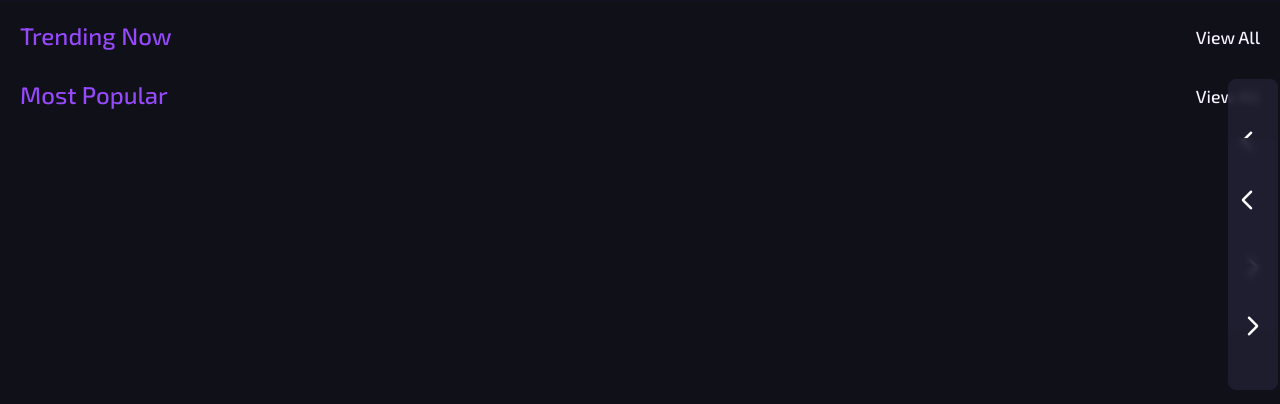
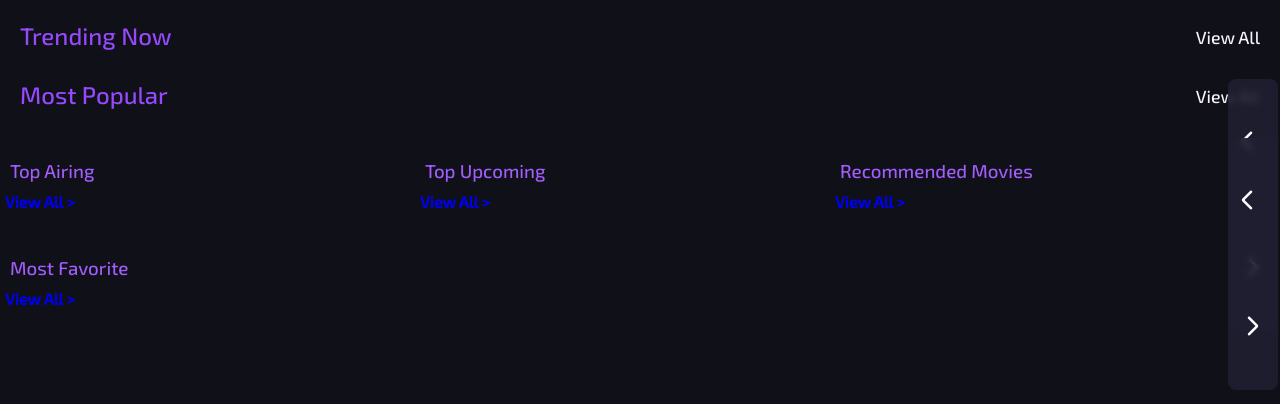
Before and after one commit to codewithap/skypiea, a Flask app: page / in a window 1280 px wide. Shown: the part 458-862 px from the top of the page. Run offline with Flask 3, Linux system fonts and the light colour scheme.

Commit message:
Add files via upload

```diff
--- a/static/css/index.css
+++ b/static/css/index.css
@@ -329,7 +329,7 @@ text-overflow: ellipsis;
   display: flex;
   overflow: visible auto;
   padding: 15px 10px;
-  transition: 100ms;
+  transition: 200ms ease-in;
   /* width: 1960px; */
 }
 
@@ -383,3 +383,68 @@ text-overflow: ellipsis;
   }
 
 }
+
+
+
+
+
+
+#anime-featured{
+  display: grid;
+  grid-template-columns: repeat(auto-fit, 400px);
+  justify-items: center;
+  grid-gap: 15px;
+  margin: auto;
+}
+
+#anime-featured .animes{
+  width: 100%;
+  margin: 10px;
+}
+
+#anime-featured .animes a{
+  padding: 10px 5px;
+  font-weight: 900;
+}
+
+#anime-featured .animes h3{
+  color: #a25dfd;
+  margin: 10px ;
+
+}
+
+.featured-anime-card{
+  display: flex;
+  color: #fff;
+  border-bottom: 0.5px solid #555555ae;
+  padding: 10px;
+}
+
+.featured-anime-card .details{
+  display: flex;
+  flex-direction: column;
+  padding: 10px;
+}
+
+.featured-anime-card_otherInfo{
+  display: flex;
+}
+
+.featured-anime-card img{
+  width: 60px;
+  height: 80px;
+  border-radius: 8px;
+}
+
+.featured-anime-card_otherInfo span{
+  margin: 5px;
+}
+
+.featured-anime-card_otherInfo .ep_no{
+  background-color: #41ff34db;
+  color: #000;
+  font-weight: bold;
+  width: 1px 4px;
+  border-radius: 5px;
+  padding: 0 5px;
+}
--- a/static/js/index.js
+++ b/static/js/index.js
@@ -1,20 +1,3 @@
-////////////////////////////////////
-/*
-
-fetch('url')
-  .then(response => {
-    return response.json();
-  }).then(data => {
-    console.log(data);
-  }).catch(error => {
-    console.error(error)
-  });
-
-*/
-///////////////////////////////////////
-
-
-
 
 // navbar openClose
 let closeBtn = document.querySelector(".close_menu button");
@@ -194,3 +177,157 @@ function prevPopular(){
   popularScrollCount -= 1;
   popularCards.style.transform = `translateX(-${196*popularScrollCount}px)`;
 }
+
+
+
+let airing = document.querySelector(".airing .content");
+fetch('https://aniapi-eight.vercel.app/api/topAnimes?type=airing&page=1')
+  .then(response => {
+    return response.json();
+  }).then(data => {
+    let list = data['items'];
+    console.log(list)
+    for (let i = 0; i < 9; i++) {
+
+    let imgUrl = list[i]["imgs"]["small"];
+    let title = list[i]["title"];
+    let type = list[i]["otherInfo"].split("\n")[0].split("(")[0];
+    let epNo = list[i]["otherInfo"].split("\n")[0].split("(")[1].replace(")","");
+    let score = list[i]["score"];
+    airing.innerHTML += `
+    <div class="featured-anime-card">
+    <img src="${imgUrl}" alt="One Piece">
+    <div class="details">
+        <strong class="featured-anime-card_name">
+            ${title}
+        </strong>
+        <div class="featured-anime-card_otherInfo">
+            <span class="ep_no fx fx-center">
+                <svg xmlns="http://www.w3.org/2000/svg" height="24" viewBox="0 -960 960 960" width="24"><path d="m160-800 65 130q7 14 20 22t28 8q30 0 46-25.5t2-52.5l-41-82h80l65 130q7 14 20 22t28 8q30 0 46-25.5t2-52.5l-41-82h80l65 130q7 14 20 22t28 8q30 0 46-25.5t2-52.5l-41-82h120q33 0 56.5 23.5T880-720v480q0 33-23.5 56.5T800-160H160q-33 0-56.5-23.5T80-240v-480q0-33 23.5-56.5T160-800Z"/></svg> ${epNo}</span>
+            <span class="dot"><svg style="fill: #fff;" xmlns="http://www.w3.org/2000/svg" height="10" viewBox="0 -960 960 960" width="10"><path d="M480-200q-117 0-198.5-81.5T200-480q0-117 81.5-198.5T480-760q117 0 198.5 81.5T760-480q0 117-81.5 198.5T480-200Z"/></svg></span>
+                <span class="rating fx fx-center"><svg style="fill: #FFD700 " xmlns="http://www.w3.org/2000/svg" height="24" viewBox="0 -960 960 960" width="24"><path d="M480-269 314-169q-11 7-23 6t-21-8q-9-7-14-17.5t-2-23.5l44-189-147-127q-10-9-12.5-20.5T140-571q4-11 12-18t22-9l194-17 75-178q5-12 15.5-18t21.5-6q11 0 21.5 6t15.5 18l75 178 194 17q14 2 22 9t12 18q4 11 1.5 22.5T809-528L662-401l44 189q3 13-2 23.5T690-171q-9 7-21 8t-23-6L480-269Z"/></svg> ${score}</span>
+            <span class="dot">
+                <svg style="fill: #fff;" xmlns="http://www.w3.org/2000/svg" height="10" viewBox="0 -960 960 960" width="10"><path d="M480-200q-117 0-198.5-81.5T200-480q0-117 81.5-198.5T480-760q117 0 198.5 81.5T760-480q0 117-81.5 198.5T480-200Z"/></svg></span>
+            <span class="type">${type}</span>
+        </div>
+    </div>
+</div>
+    `;
+    }
+  }).catch(error => {
+    console.error(error)
+  });
+
+let upcoming = document.querySelector(".upcoming .content");
+fetch('https://aniapi-eight.vercel.app/api/topAnimes?type=upcoming&page=1')
+  .then(response => {
+    return response.json();
+  }).then(data => {
+    let list = data['items'];
+    console.log(list)
+    for (let i = 0; i < 9; i++) {
+
+    let imgUrl = list[i]["imgs"]["small"];
+    let title = list[i]["title"];
+    let type = list[i]["otherInfo"].split("\n")[0].split("(")[0];
+    let epNo = list[i]["otherInfo"].split("\n")[0].split("(")[1].replace(")","");
+    let score = list[i]["score"];
+    upcoming.innerHTML += `
+    <div class="featured-anime-card">
+    <img src="${imgUrl}" alt="One Piece">
+    <div class="details">
+        <strong class="featured-anime-card_name">
+            ${title}
+        </strong>
+        <div class="featured-anime-card_otherInfo">
+            <span class="ep_no fx fx-center">
+                <svg xmlns="http://www.w3.org/2000/svg" height="24" viewBox="0 -960 960 960" width="24"><path d="m160-800 65 130q7 14 20 22t28 8q30 0 46-25.5t2-52.5l-41-82h80l65 130q7 14 20 22t28 8q30 0 46-25.5t2-52.5l-41-82h80l65 130q7 14 20 22t28 8q30 0 46-25.5t2-52.5l-41-82h120q33 0 56.5 23.5T880-720v480q0 33-23.5 56.5T800-160H160q-33 0-56.5-23.5T80-240v-480q0-33 23.5-56.5T160-800Z"/></svg> ${epNo}</span>
+            <span class="dot"><svg style="fill: #fff;" xmlns="http://www.w3.org/2000/svg" height="10" viewBox="0 -960 960 960" width="10"><path d="M480-200q-117 0-198.5-81.5T200-480q0-117 81.5-198.5T480-760q117 0 198.5 81.5T760-480q0 117-81.5 198.5T480-200Z"/></svg></span>
+                <span class="rating fx fx-center"><svg style="fill: #FFD700 " xmlns="http://www.w3.org/2000/svg" height="24" viewBox="0 -960 960 960" width="24"><path d="M480-269 314-169q-11 7-23 6t-21-8q-9-7-14-17.5t-2-23.5l44-189-147-127q-10-9-12.5-20.5T140-571q4-11 12-18t22-9l194-17 75-178q5-12 15.5-18t21.5-6q11 0 21.5 6t15.5 18l75 178 194 17q14 2 22 9t12 18q4 11 1.5 22.5T809-528L662-401l44 189q3 13-2 23.5T690-171q-9 7-21 8t-23-6L480-269Z"/></svg> ${score}</span>
+            <span class="dot">
+                <svg style="fill: #fff;" xmlns="http://www.w3.org/2000/svg" height="10" viewBox="0 -960 960 960" width="10"><path d="M480-200q-117 0-198.5-81.5T200-480q0-117 81.5-198.5T480-760q117 0 198.5 81.5T760-480q0 117-81.5 198.5T480-200Z"/></svg></span>
+            <span class="type">${type}</span>
+        </div>
+    </div>
+</div>
+    `;
+    }
+  }).catch(error => {
+    console.error(error)
+  });
+
+  let movie = document.querySelector(".movies .content");
+fetch('https://aniapi-eight.vercel.app/api/topAnimes?type=movie&page=1')
+  .then(response => {
+    return response.json();
+  }).then(data => {
+    let list = data['items'];
+    console.log(list)
+    for (let i = 0; i < 9; i++) {
+
+    let imgUrl = list[i]["imgs"]["small"];
+    let title = list[i]["title"];
+    let type = list[i]["otherInfo"].split("\n")[0].split("(")[0];
+    let epNo = list[i]["otherInfo"].split("\n")[0].split("(")[1].replace(")","");
+    let score = list[i]["score"];
+    movie.innerHTML += `
+    <div class="featured-anime-card">
+    <img src="${imgUrl}" alt="One Piece">
+    <div class="details">
+        <strong class="featured-anime-card_name">
+            ${title}
+        </strong>
+        <div class="featured-anime-card_otherInfo">
+            <span class="ep_no fx fx-center">
+                <svg xmlns="http://www.w3.org/2000/svg" height="24" viewBox="0 -960 960 960" width="24"><path d="m160-800 65 130q7 14 20 22t28 8q30 0 46-25.5t2-52.5l-41-82h80l65 130q7 14 20 22t28 8q30 0 46-25.5t2-52.5l-41-82h80l65 130q7 14 20 22t28 8q30 0 46-25.5t2-52.5l-41-82h120q33 0 56.5 23.5T880-720v480q0 33-23.5 56.5T800-160H160q-33 0-56.5-23.5T80-240v-480q0-33 23.5-56.5T160-800Z"/></svg> ${epNo}</span>
+            <span class="dot"><svg style="fill: #fff;" xmlns="http://www.w3.org/2000/svg" height="10" viewBox="0 -960 960 960" width="10"><path d="M480-200q-117 0-198.5-81.5T200-480q0-117 81.5-198.5T480-760q117 0 198.5 81.5T760-480q0 117-81.5 198.5T480-200Z"/></svg></span>
+                <span class="rating fx fx-center"><svg style="fill: #FFD700 " xmlns="http://www.w3.org/2000/svg" height="24" viewBox="0 -960 960 960" width="24"><path d="M480-269 314-169q-11 7-23 6t-21-8q-9-7-14-17.5t-2-23.5l44-189-147-127q-10-9-12.5-20.5T140-571q4-11 12-18t22-9l194-17 75-178q5-12 15.5-18t21.5-6q11 0 21.5 6t15.5 18l75 178 194 17q14 2 22 9t12 18q4 11 1.5 22.5T809-528L662-401l44 189q3 13-2 23.5T690-171q-9 7-21 8t-23-6L480-269Z"/></svg> ${score}</span>
+            <span class="dot">
+                <svg style="fill: #fff;" xmlns="http://www.w3.org/2000/svg" height="10" viewBox="0 -960 960 960" width="10"><path d="M480-200q-117 0-198.5-81.5T200-480q0-117 81.5-198.5T480-760q117 0 198.5 81.5T760-480q0 117-81.5 198.5T480-200Z"/></svg></span>
+            <span class="type">${type}</span>
+        </div>
+    </div>
+</div>
+    `;
+    }
+  }).catch(error => {
+    console.error(error)
+  });
+
+  let tv = document.querySelector(".tv .content");
+  fetch('https://aniapi-eight.vercel.app/api/topAnimes?type=tv&page=1')
+    .then(response => {
+      return response.json();
+    }).then(data => {
+      let list = data['items'];
+      console.log(list)
+      for (let i = 0; i < 9; i++) {
+
+      let imgUrl = list[i]["imgs"]["small"];
+      let title = list[i]["title"];
+      let type = list[i]["otherInfo"].split("\n")[0].split("(")[0];
+      let epNo = list[i]["otherInfo"].split("\n")[0].split("(")[1].replace(")","");
+      let score = list[i]["score"];
+      tv.innerHTML += `
+      <div class="featured-anime-card">
+      <img src="${imgUrl}" alt="One Piece">
+      <div class="details">
+          <strong class="featured-anime-card_name">
+              ${title}
+          </strong>
+          <div class="featured-anime-card_otherInfo">
+              <span class="ep_no fx fx-center">
+                  <svg xmlns="http://www.w3.org/2000/svg" height="24" viewBox="0 -960 960 960" width="24"><path d="m160-800 65 130q7 14 20 22t28 8q30 0 46-25.5t2-52.5l-41-82h80l65 130q7 14 20 22t28 8q30 0 46-25.5t2-52.5l-41-82h80l65 130q7 14 20 22t28 8q30 0 46-25.5t2-52.5l-41-82h120q33 0 56.5 23.5T880-720v480q0 33-23.5 56.5T800-160H160q-33 0-56.5-23.5T80-240v-480q0-33 23.5-56.5T160-800Z"/></svg> ${epNo}</span>
+              <span class="dot"><svg style="fill: #fff;" xmlns="http://www.w3.org/2000/svg" height="10" viewBox="0 -960 960 960" width="10"><path d="M480-200q-117 0-198.5-81.5T200-480q0-117 81.5-198.5T480-760q117 0 198.5 81.5T760-480q0 117-81.5 198.5T480-200Z"/></svg></span>
+                  <span class="rating fx fx-center"><svg style="fill: #FFD700 " xmlns="http://www.w3.org/2000/svg" height="24" viewBox="0 -960 960 960" width="24"><path d="M480-269 314-169q-11 7-23 6t-21-8q-9-7-14-17.5t-2-23.5l44-189-147-127q-10-9-12.5-20.5T140-571q4-11 12-18t22-9l194-17 75-178q5-12 15.5-18t21.5-6q11 0 21.5 6t15.5 18l75 178 194 17q14 2 22 9t12 18q4 11 1.5 22.5T809-528L662-401l44 189q3 13-2 23.5T690-171q-9 7-21 8t-23-6L480-269Z"/></svg> ${score}</span>
+              <span class="dot">
+                  <svg style="fill: #fff;" xmlns="http://www.w3.org/2000/svg" height="10" viewBox="0 -960 960 960" width="10"><path d="M480-200q-117 0-198.5-81.5T200-480q0-117 81.5-198.5T480-760q117 0 198.5 81.5T760-480q0 117-81.5 198.5T480-200Z"/></svg></span>
+              <span class="type">${type}</span>
+          </div>
+      </div>
+  </div>
+      `;
+      }
+    }).catch(error => {
+      console.error(error)
+    });
--- a/templates/index.html
+++ b/templates/index.html
@@ -95,6 +95,40 @@
             </div>
         </div>
 
+        <div id="anime-featured">
+            <div class="airing animes">
+                <h3>Top Airing</h3>
+                <div class="content">
+
+
+
+                </div>
+                <a href="#more">View All ></a>
+            </div>
+            <div class="upcoming animes">
+                <h3>Top Upcoming</h3>
+                <div class="content">
+
+                </div>
+                <a href="#more">View All ></a>
+            </div>
+            <div class="movies animes">
+                <h3>Recommended Movies</h3>
+                <div class="content">
+
+
+                </div>
+                <a href="#more">View All ></a>
+            </div>
+            <div class="tv animes">
+                <h3>Most Favorite</h3>
+                <div class="content">
+
+                </div>
+                <a href="#more">View All ></a>
+            </div>
+        </div>
+
     </section>
     <footer>
 
```
